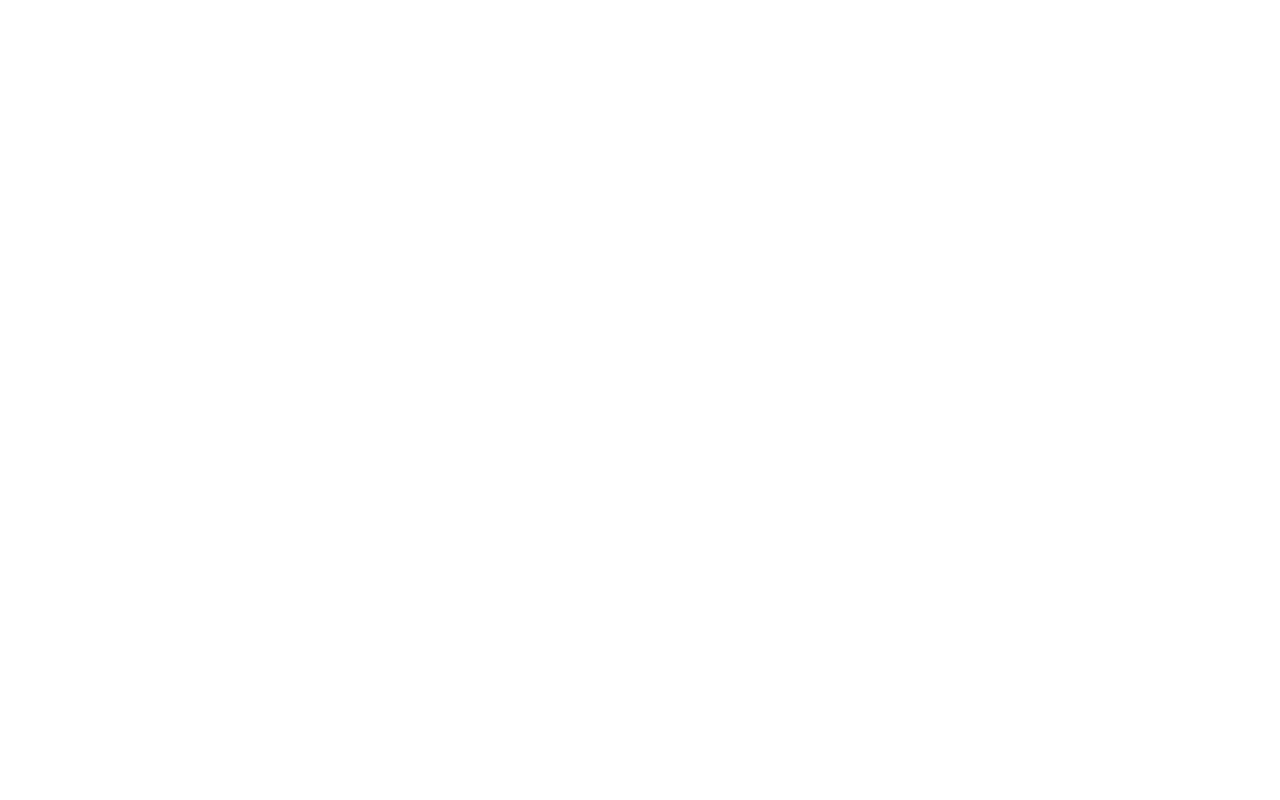
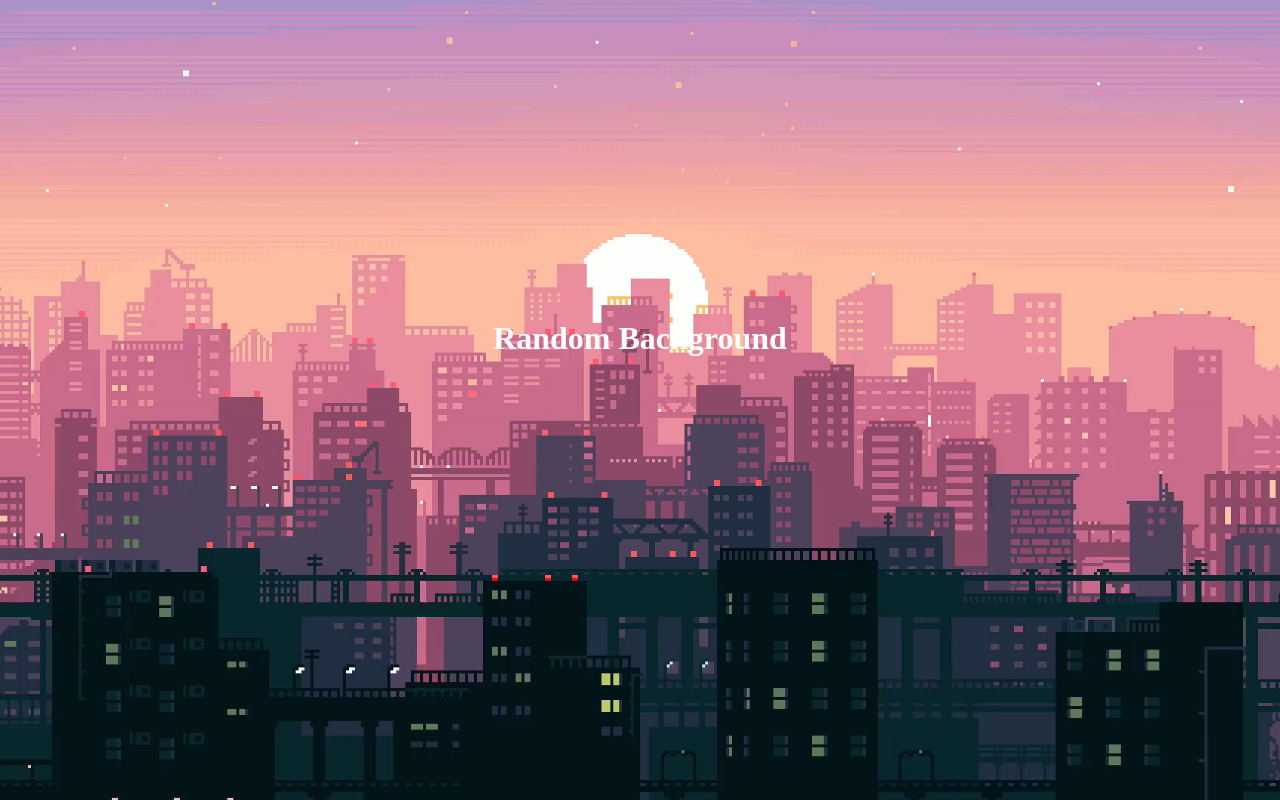
Before and after one commit to SpaceCoder1000/images, a plain HTML site: page index.html in a window 1280 px wide. Drawn offline with Linux system fonts and the light colour scheme.

Commit message:
Update index.html

```diff
--- a/index.html
+++ b/index.html
@@ -5,25 +5,26 @@
     <meta name="viewport" content="width=device-width, initial-scale=1.0">
     <title>Random Background for Stylish</title>
     <script>
+        // Declare randomImage in the global scope
+        let randomImage;
+
         document.addEventListener("DOMContentLoaded", () => {
-            // Array of image URLs (make sure these paths are correct and accessible)
+            // Array of two image URLs
             const images = [
-                'img1.gif', // Replace with actual file paths
-                'img2.jpg',
-                'img3.png',
-                'img4.jpeg'
+                'https://spacecoder1000.github.io/images/img1.gif',
+                'https://spacecoder1000.github.io/images/img2.jpg'
             ];
 
             // Pick a random image
-            const randomImage = images[Math.floor(Math.random() * images.length)];
+            randomImage = images[Math.floor(Math.random() * images.length)];
 
-            // Log the selected image to ensure the script is running
+            // Log the selected image to the console
             console.log('Random image selected:', randomImage);
 
             // Add the random image URL as a data attribute to the body
             document.body.setAttribute('data-bg', randomImage);
 
-            // Directly set the background for debugging purposes
+            // Apply the background directly for debugging
             document.body.style.background = `url(${randomImage}) no-repeat center center fixed`;
             document.body.style.backgroundSize = 'cover';
         });
```
